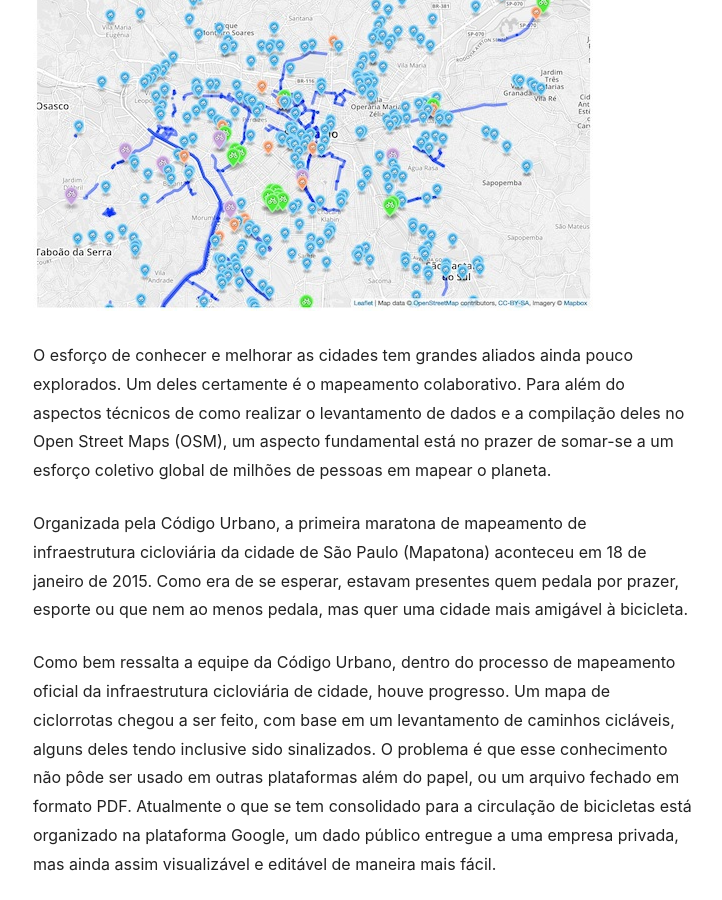
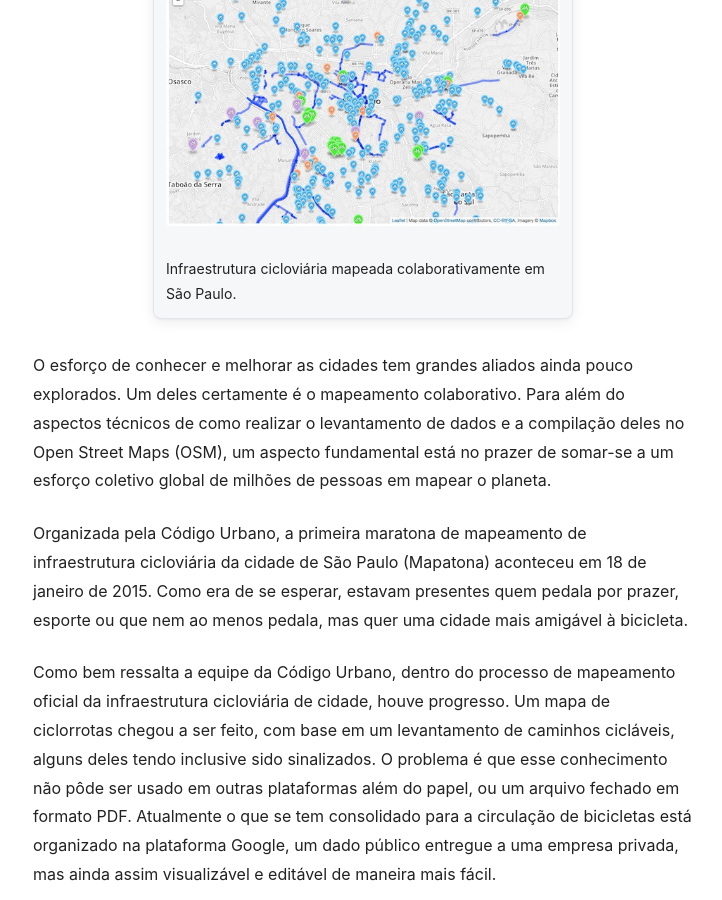
Before and after one commit to codigourbano/website, a Jekyll site: the page built from _posts/2015-01-22-mapeamento-ativo-das-cidades.md, in a window 1280 px wide and 900 px high, scrolled down 458 px. Shown: the whole window, without its empty margins (277-999 px from the left). Built offline with Jekyll 4.4.1, drawn with Linux system fonts in a browser that asks for light colours.

Commit message:
Polish mapeamento ativo post (2015-01-22): hero figure and alt text.
Replace bare image with post-figure-center, dimensions from JPEG metadata.

Made-with: Cursor

```diff
--- a/_posts/2015-01-22-mapeamento-ativo-das-cidades.md
+++ b/_posts/2015-01-22-mapeamento-ativo-das-cidades.md
@@ -14,7 +14,10 @@ tags:
 coverImage: "infraestrutura-cicloviaria-sp-codigourbano-e1581219832218.jpg"
 ---
 
-![](/assets/images/infraestrutura-cicloviaria-sp-codigourbano.jpg)
+<figure class="post-figure-center">
+<img src="/assets/images/infraestrutura-cicloviaria-sp-codigourbano.jpg" width="560" height="427" alt="Mapa colaborativo: infraestrutura cicloviária em São Paulo (OpenStreetMap)" loading="lazy" />
+<figcaption>Infraestrutura cicloviária mapeada colaborativamente em São Paulo.</figcaption>
+</figure>
 
 O esforço de conhecer e melhorar as cidades tem grandes aliados ainda pouco explorados. Um deles certamente é o mapeamento colaborativo. Para além do aspectos técnicos de como realizar o levantamento de dados e a compilação deles no Open Street Maps (OSM), um aspecto fundamental está no prazer de somar-se a um esforço coletivo global de milhões de pessoas em mapear o planeta.
 
```
